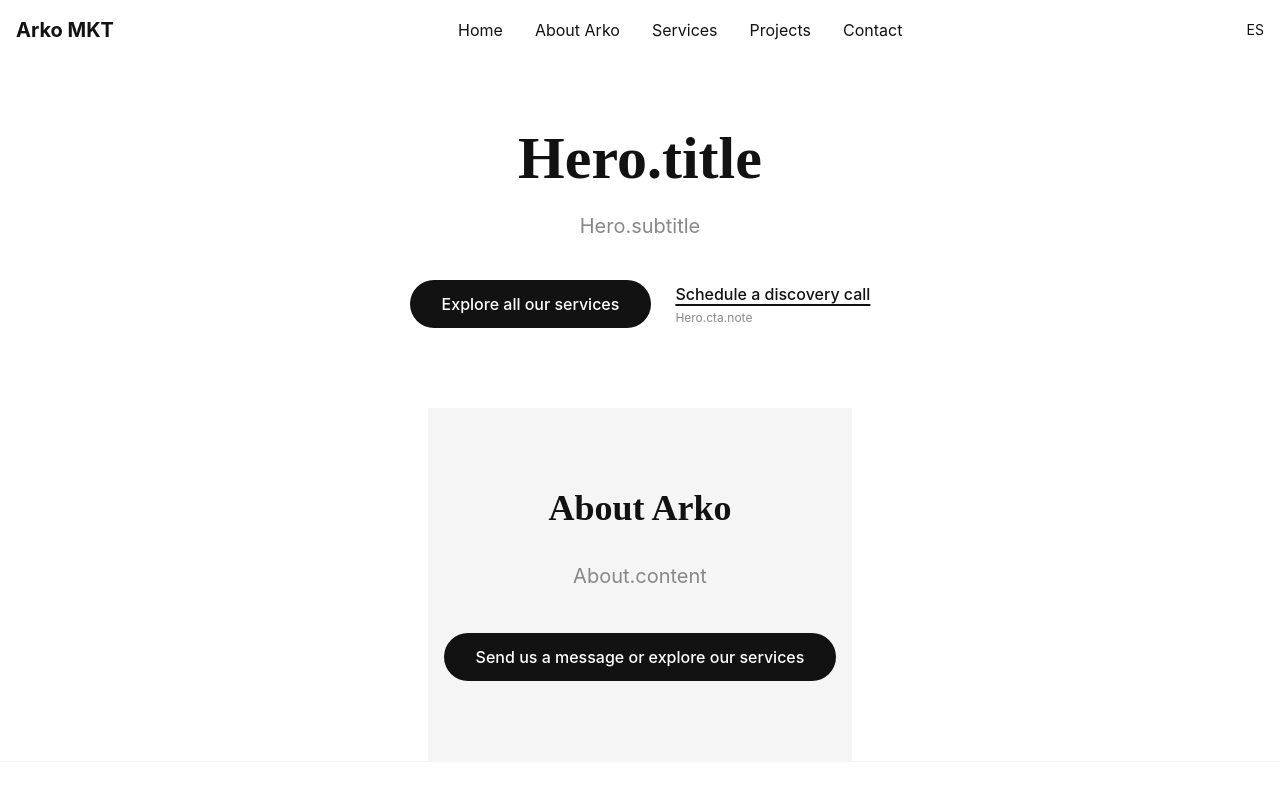
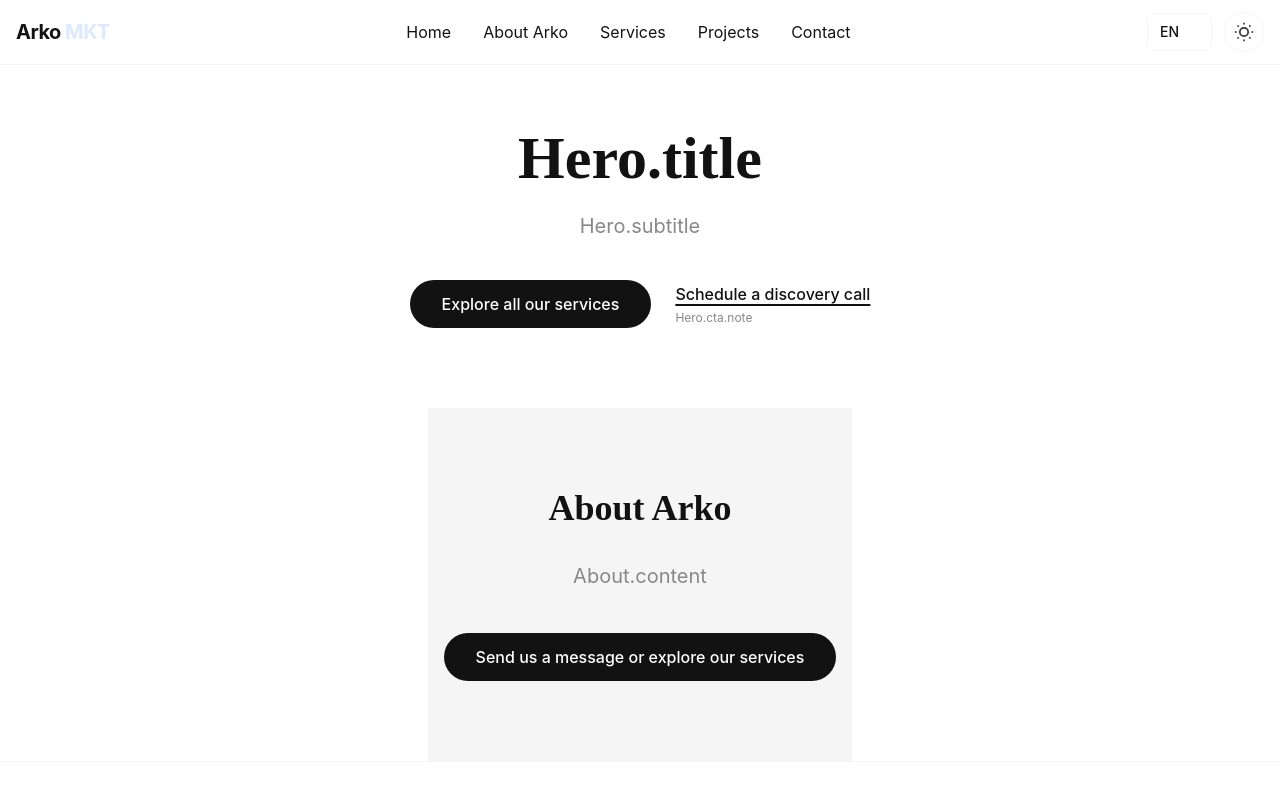
Before and after one commit to 3333444n/arkomkt, a Next.js app: page /en in a window 1280 px wide. Shown: the top 800 px of the page. Built offline with nearby package versions, Linux system fonts and the light colour scheme.

Commit message:
Add theme toggle and language switcher drop-down menu in the navbar

```diff
--- a/app/[locale]/layout.tsx
+++ b/app/[locale]/layout.tsx
@@ -25,6 +25,8 @@ export async function generateStaticParams() {
   return locales.map((locale) => ({ locale }));
 }
 
+import { Providers } from "@/components/layout/Providers";
+
 export default async function LocaleLayout({
   children,
   params,
@@ -47,13 +49,13 @@ export default async function LocaleLayout({
   const messages = await getMessages();
 
   return (
-    <html lang={locale}>
+    <html lang={locale} suppressHydrationWarning>
       <body
         className={`${geistSans.variable} ${geistMono.variable} antialiased`}
       >
-        <NextIntlClientProvider messages={messages}>
+        <Providers locale={locale} messages={messages}>
           {children}
-        </NextIntlClientProvider>
+        </Providers>
       </body>
     </html>
   );
--- /dev/null
+++ b/components/layout/LanguageToggle.tsx
@@ -0,0 +1,86 @@
+'use client';
+
+import { useLocale } from 'next-intl';
+import { locales, usePathname, useRouter } from '@/i18n/config';
+import { useState, useRef, useEffect } from 'react';
+import { motion, AnimatePresence } from 'framer-motion';
+
+export function LanguageToggle() {
+    const currentLocale = useLocale();
+    const pathname = usePathname();
+    const router = useRouter();
+    const [isOpen, setIsOpen] = useState(false);
+    const dropdownRef = useRef<HTMLDivElement>(null);
+
+    const toggleOpen = () => setIsOpen(!isOpen);
+
+    useEffect(() => {
+        const handleClickOutside = (event: MouseEvent) => {
+            if (dropdownRef.current && !dropdownRef.current.contains(event.target as Node)) {
+                setIsOpen(false);
+            }
+        };
+
+        document.addEventListener('mousedown', handleClickOutside);
+        return () => document.removeEventListener('mousedown', handleClickOutside);
+    }, []);
+
+    const handleLocaleChange = (newLocale: string) => {
+        setIsOpen(false);
+        router.replace(pathname, { locale: newLocale });
+    };
+
+    const getLocaleLabel = (locale: string) => {
+        switch (locale) {
+            case 'es': return 'ES';
+            case 'en': return 'EN';
+            case 'fr': return 'FR';
+            default: return locale.toUpperCase();
+        }
+    };
+
+    return (
+        <div className="relative" ref={dropdownRef}>
+            <button
+                onClick={toggleOpen}
+                className="flex items-center space-x-1 px-3 py-2 rounded-md border border-gray-light bg-background hover:bg-gray-light transition-colors focus:outline-none text-sm font-medium"
+                aria-haspopup="true"
+                aria-expanded={isOpen}
+            >
+                <span>{getLocaleLabel(currentLocale)}</span>
+                <svg
+                    className={`w-4 h-4 transition-transform ${isOpen ? 'rotate-180' : ''}`}
+                    fill="none"
+                    stroke="currentColor"
+                    viewBox="0 0 24 24"
+                >
+                    <path strokeLinecap="round" strokeLinejoin="round" strokeWidth="2" d="19 9l-7 7-7-7" />
+                </svg>
+            </button>
+
+            <AnimatePresence>
+                {isOpen && (
+                    <motion.div
+                        initial={{ opacity: 0, y: -10 }}
+                        animate={{ opacity: 1, y: 0 }}
+                        exit={{ opacity: 0, y: -10 }}
+                        className="absolute right-0 mt-2 w-20 rounded-md shadow-lg bg-background border border-gray-light z-50 overflow-hidden"
+                    >
+                        <div className="py-1">
+                            {locales.map((locale) => (
+                                <button
+                                    key={locale}
+                                    onClick={() => handleLocaleChange(locale)}
+                                    className={`w-full text-left px-3 py-2 text-sm transition-colors hover:bg-gray-light ${currentLocale === locale ? 'font-bold text-baby-blue' : ''
+                                        }`}
+                                >
+                                    {getLocaleLabel(locale)}
+                                </button>
+                            ))}
+                        </div>
+                    </motion.div>
+                )}
+            </AnimatePresence>
+        </div>
+    );
+}
--- a/components/layout/Navbar.tsx
+++ b/components/layout/Navbar.tsx
@@ -2,25 +2,30 @@
 
 import { useTranslations } from "next-intl";
 import { Link } from "@/i18n/config";
-import { motion } from "framer-motion";
+import { ThemeToggle } from "./ThemeToggle";
+import { LanguageToggle } from "./LanguageToggle";
 
 export default function Navbar() {
     const t = useTranslations("Navbar");
 
     return (
-        <nav className="fixed top-0 left-0 right-0 z-50 bg-background/80 backdrop-blur-md">
-            <div className="container mx-auto px-4 py-4 flex justify-between items-center">
-                <Link href="/" className="text-xl font-bold">Arko MKT</Link>
-                <div className="hidden md:flex space-x-8">
-                    <Link href="/#home">{t("home")}</Link>
-                    <Link href="/#about">{t("about")}</Link>
-                    <Link href="/#services">{t("services")}</Link>
-                    <Link href="/#projects">{t("projects")}</Link>
-                    <Link href="/contacto">{t("contact")}</Link>
+        <nav className="fixed top-0 left-0 right-0 z-50 bg-background/80 backdrop-blur-md border-b border-gray-light">
+            <div className="container mx-auto px-4 py-3 flex justify-between items-center">
+                <Link href="/" className="text-xl font-bold tracking-tight">
+                    Arko <span className="text-baby-blue">MKT</span>
+                </Link>
+
+                <div className="hidden md:flex items-center space-x-8">
+                    <Link href="/#home" className="hover:text-baby-blue transition-colors">{t("home")}</Link>
+                    <Link href="/#about" className="hover:text-baby-blue transition-colors">{t("about")}</Link>
+                    <Link href="/#services" className="hover:text-baby-blue transition-colors">{t("services")}</Link>
+                    <Link href="/#projects" className="hover:text-baby-blue transition-colors">{t("projects")}</Link>
+                    <Link href="/contacto" className="hover:text-baby-blue transition-colors">{t("contact")}</Link>
                 </div>
-                {/* Language Toggle Placeholder */}
-                <div className="flex items-center space-x-4">
-                    <button className="text-sm">ES</button>
+
+                <div className="flex items-center space-x-3">
+                    <LanguageToggle />
+                    <ThemeToggle />
                 </div>
             </div>
         </nav>
--- /dev/null
+++ b/components/layout/Providers.tsx
@@ -0,0 +1,20 @@
+'use client';
+
+import { ThemeProvider } from 'next-themes';
+import { NextIntlClientProvider, AbstractIntlMessages } from 'next-intl';
+
+interface ProvidersProps {
+    children: React.ReactNode;
+    locale: string;
+    messages: AbstractIntlMessages;
+}
+
+export function Providers({ children, locale, messages }: ProvidersProps) {
+    return (
+        <NextIntlClientProvider locale={locale} messages={messages}>
+            <ThemeProvider attribute="class" defaultTheme="system" enableSystem>
+                {children}
+            </ThemeProvider>
+        </NextIntlClientProvider>
+    );
+}
--- /dev/null
+++ b/components/layout/ThemeToggle.tsx
@@ -0,0 +1,71 @@
+'use client';
+
+import { useTheme } from 'next-themes';
+import { useEffect, useState } from 'react';
+import { motion, AnimatePresence } from 'framer-motion';
+
+export function ThemeToggle() {
+    const { theme, setTheme, resolvedTheme } = useTheme();
+    const [mounted, setMounted] = useState(false);
+
+    useEffect(() => {
+        // eslint-disable-next-line react-hooks/set-state-in-effect
+        setMounted(true);
+    }, []);
+
+    if (!mounted) {
+        return <div className="w-9 h-9" />; // Placeholder to avoid layout shift
+    }
+
+    const toggleTheme = () => {
+        setTheme(resolvedTheme === 'dark' ? 'light' : 'dark');
+    };
+
+    return (
+        <button
+            onClick={toggleTheme}
+            className="relative flex items-center justify-center w-10 h-10 rounded-full border border-gray-light bg-background hover:bg-gray-light transition-colors focus:outline-none"
+            aria-label="Toggle theme"
+        >
+            <AnimatePresence mode="wait" initial={false}>
+                {resolvedTheme === 'dark' ? (
+                    <motion.svg
+                        key="moon"
+                        initial={{ scale: 0.5, opacity: 0, rotate: -90 }}
+                        animate={{ scale: 1, opacity: 1, rotate: 0 }}
+                        exit={{ scale: 0.5, opacity: 0, rotate: 90 }}
+                        transition={{ duration: 0.2 }}
+                        className="w-5 h-5 text-baby-yellow"
+                        fill="currentColor"
+                        viewBox="0 0 20 20"
+                    >
+                        <path d="M17.293 13.293A8 8 0 016.707 2.707a8.001 8.001 0 1010.586 10.586z" />
+                    </motion.svg>
+                ) : (
+                    <motion.svg
+                        key="sun"
+                        initial={{ scale: 0.5, opacity: 0, rotate: 90 }}
+                        animate={{ scale: 1, opacity: 1, rotate: 0 }}
+                        exit={{ scale: 0.5, opacity: 0, rotate: -90 }}
+                        transition={{ duration: 0.2 }}
+                        className="w-5 h-5 text-gray-dark"
+                        fill="none"
+                        stroke="currentColor"
+                        viewBox="0 0 24 24"
+                        strokeWidth="2"
+                    >
+                        <circle cx="12" cy="12" r="5" />
+                        <line x1="12" y1="1" x2="12" y2="3" />
+                        <line x1="12" y1="21" x2="12" y2="23" />
+                        <line x1="4.22" y1="4.22" x2="5.64" y2="5.64" />
+                        <line x1="18.36" y1="18.36" x2="19.78" y2="19.78" />
+                        <line x1="1" y1="12" x2="3" y2="12" />
+                        <line x1="21" y1="12" x2="23" y2="12" />
+                        <line x1="4.22" y1="19.78" x2="5.64" y2="18.36" />
+                        <line x1="18.36" y1="5.42" x2="19.78" y2="4.11" />
+                    </motion.svg>
+                )}
+            </AnimatePresence>
+        </button>
+    );
+}
--- a/i18n/request.ts
+++ b/i18n/request.ts
@@ -5,7 +5,7 @@ export default getRequestConfig(async ({ requestLocale }) => {
     let locale = await requestLocale;
 
     // Ensure that a valid locale is used
-    if (!locale || !locales.includes(locale as any)) {
+    if (!locale || !locales.includes(locale as (typeof locales)[number])) {
         locale = 'es';
     }
 
--- a/messages/es.json
+++ b/messages/es.json
@@ -70,10 +70,10 @@
             "servicePlaceholder": "Selecciona...",
             "budget": "Rango de presupuesto (MXN)",
             "budgetOptions": {
-                "range1": "$350 - $800",
-                "range2": "$800 - $1,500",
-                "range3": "$1,500 - $3,000",
-                "range4": "Más de $3,000"
+                "range1": "$6000 - $12000",
+                "range2": "$12000 - $25000",
+                "range3": "$25000 - $50000",
+                "range4": "Más de $50000"
             },
             "message": "¿En qué podemos ayudarte?",
             "messagePlaceholder": "Cuéntanos qué buscas crear y qué es lo más importante...",
--- a/package.json
+++ b/package.json
@@ -15,6 +15,7 @@
     "framer-motion": "^12.23.26",
     "next": "16.1.1",
     "next-intl": "^4.6.1",
+    "next-themes": "^0.4.6",
     "react": "19.2.3",
     "react-dom": "19.2.3"
   },
```
Also changed, not shown: 1 other file (tests, documents, lock files or other folders).
